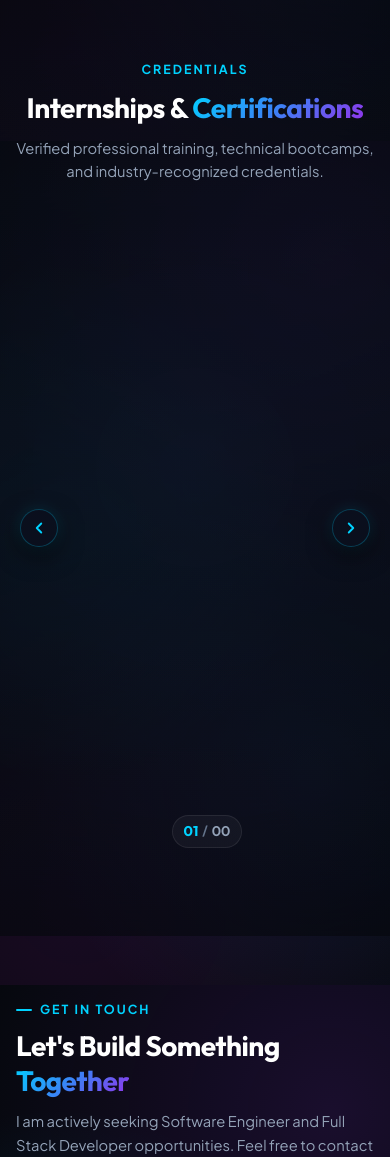
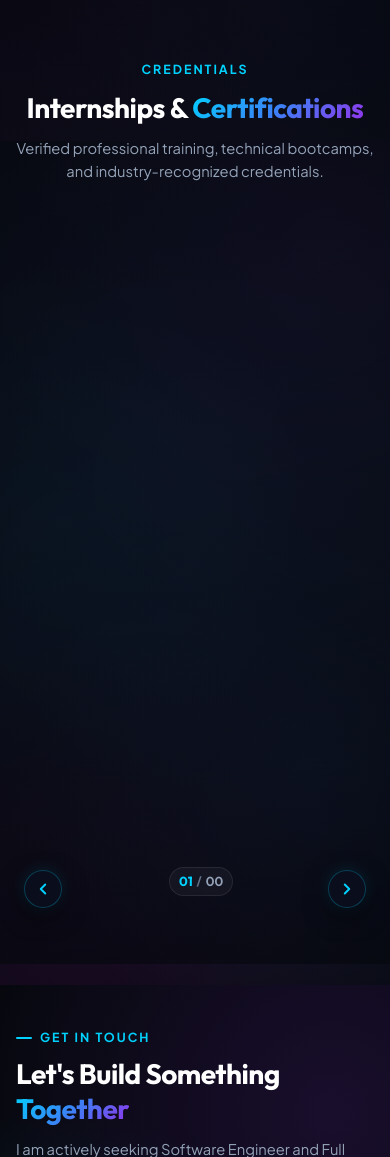
Before and after one commit to Sadhira-Amani025/portfolio, a Flask app: template templates/index.html in a window 390 px wide. Shown: the part 2391-3548 px from the top of the page. Run offline with Flask 3, Linux system fonts and the light colour scheme; the template is opened without the code that fills it, so the values that code supplies are empty.

Commit message:
Fix mobile credentials carousel card overlap and mixed text

```diff
--- a/static/css/style.css
+++ b/static/css/style.css
@@ -2034,7 +2034,7 @@ a:focus-visible, button:focus-visible, input:focus-visible, textarea:focus-visib
   height: 100%;
   display: flex;
   flex-direction: column;
-  background: linear-gradient(155deg, rgba(15, 21, 38, 0.94) 0%, rgba(9, 13, 24, 0.98) 100%);
+  background: linear-gradient(155deg, #10162a 0%, #090d1a 100%);
   border: 1px solid rgba(0, 210, 255, 0.2);
   border-radius: 22px;
   padding: clamp(1.25rem, 2.5vw, 1.75rem);
@@ -2097,6 +2097,8 @@ a:focus-visible, button:focus-visible, input:focus-visible, textarea:focus-visib
   font-weight: 700;
   letter-spacing: 0.03em;
   text-transform: uppercase;
+  flex-shrink: 0;
+  white-space: nowrap;
 }
 
 .cred-badge-pill svg {
@@ -2287,7 +2289,8 @@ a:focus-visible, button:focus-visible, input:focus-visible, textarea:focus-visib
   display: flex;
   align-items: center;
   justify-content: space-between;
-  gap: 0.75rem;
+  flex-wrap: wrap;
+  gap: 0.35rem 0.6rem;
   margin-bottom: 0.45rem;
 }
 
@@ -2296,6 +2299,7 @@ a:focus-visible, button:focus-visible, input:focus-visible, textarea:focus-visib
   align-items: center;
   gap: 0.45rem;
   min-width: 0;
+  max-width: 100%;
 }
 
 .cred-issuer-svg {
@@ -2323,6 +2327,10 @@ a:focus-visible, button:focus-visible, input:focus-visible, textarea:focus-visib
   padding: 0.15rem 0.5rem;
   border-radius: 4px;
   white-space: nowrap;
+  max-width: 170px;
+  overflow: hidden;
+  text-overflow: ellipsis;
+  flex-shrink: 0;
 }
 
 .cred-card-title {
@@ -2746,73 +2754,141 @@ a:focus-visible, button:focus-visible, input:focus-visible, textarea:focus-visib
 }
 
 @media (max-width: 768px) {
+  .cred-carousel-outer {
+    padding-bottom: 0.5rem;
+  }
+
   .cred-carousel-stage {
-    height: clamp(540px, 72vh, 600px);
+    height: 640px;
+    margin-bottom: 1.25rem;
   }
 
   .cred-3d-card {
-    width: min(440px, 86vw);
-    min-height: 480px;
+    width: min(440px, 92vw);
+    min-height: auto;
+    max-width: 440px;
+  }
+
+  /* Cleanly hide neighbor cards on mobile so they do not overlap or look mixed up */
+  .cred-3d-card.card-prev,
+  .cred-3d-card.card-next {
+    opacity: 0 !important;
+    visibility: hidden !important;
+    pointer-events: none !important;
+    filter: none !important;
   }
 
   .cred-3d-card.card-prev {
-    transform: translate3d(-54%, 0, -100px) scale(0.82) rotateY(12deg);
-    opacity: 0.45;
+    transform: translate3d(-100%, 0, -40px) scale(0.85) !important;
   }
 
   .cred-3d-card.card-next {
-    transform: translate3d(54%, 0, -100px) scale(0.82) rotateY(-12deg);
-    opacity: 0.45;
-  }
-
+    transform: translate3d(100%, 0, -40px) scale(0.85) !important;
+  }
+
+  .cred-3d-card.card-active {
+    transform: translate3d(0, 0, 0) scale(1) !important;
+    opacity: 1 !important;
+    visibility: visible !important;
+    pointer-events: auto !important;
+    z-index: 10;
+  }
+
+  /* Move arrow navigation buttons down to the bottom controls row so they never block card content */
   .cred-arrow-btn {
+    top: auto;
+    bottom: 0;
+    transform: none;
     width: 42px;
     height: 42px;
+    z-index: 25;
   }
 
   .cred-arrow-prev {
-    left: 4px;
+    left: 14px;
   }
 
   .cred-arrow-next {
-    right: 4px;
+    right: 14px;
+  }
+
+  .cred-arrow-btn:hover {
+    transform: scale(1.08);
+  }
+
+  .cred-arrow-btn:active {
+    transform: scale(0.94);
+  }
+
+  .cred-carousel-bottom {
+    margin-top: 1rem;
+    padding: 0 58px;
+    min-height: 42px;
+    gap: 1rem;
   }
 }
 
 @media (max-width: 480px) {
   .cred-carousel-stage {
-    height: 560px;
+    height: 615px;
+    margin-bottom: 1rem;
   }
 
   .cred-3d-card {
-    width: calc(100% - 44px);
+    width: 100%;
     max-width: 360px;
-    min-height: 480px;
-  }
-
-  .cred-3d-card.card-prev {
-    transform: translate3d(-68%, 0, -80px) scale(0.8) rotateY(10deg);
-    opacity: 0.35;
-  }
-
-  .cred-3d-card.card-next {
-    transform: translate3d(68%, 0, -80px) scale(0.8) rotateY(-10deg);
-    opacity: 0.35;
+    min-height: auto;
   }
 
   .cred-card-inner {
-    padding: 1.15rem;
+    padding: 1.15rem 1.05rem;
+    border-radius: 18px;
+  }
+
+  .cred-card-topbar {
+    margin-bottom: 0.85rem;
   }
 
   .cred-card-visual {
-    height: 120px;
+    height: 115px;
+    margin-bottom: 0.85rem;
   }
 
   .cred-card-title {
-    font-size: 1.1rem;
+    font-size: 1.12rem;
+    margin-bottom: 0.45rem;
   }
 
   .cred-card-desc {
+    font-size: 0.82rem;
+    line-height: 1.5;
+    margin-bottom: 0.85rem;
+  }
+
+  .cred-skills-block {
+    margin-bottom: 0.85rem;
+  }
+
+  .cred-skills-label {
+    font-size: 0.68rem;
+    margin-bottom: 0.4rem;
+  }
+
+  .cred-skills-row {
+    gap: 0.35rem;
+  }
+
+  .cred-skill-pill {
+    font-size: 0.71rem;
+    padding: 0.18rem 0.55rem;
+  }
+
+  .cred-card-actions {
+    padding-top: 0.85rem;
+  }
+
+  .btn-cred-view-cert {
+    padding: 0.55rem 1.15rem;
     font-size: 0.82rem;
   }
 
@@ -2824,6 +2900,25 @@ a:focus-visible, button:focus-visible, input:focus-visible, textarea:focus-visib
   .cred-arrow-btn svg {
     width: 18px;
     height: 18px;
+  }
+
+  .cred-arrow-prev {
+    left: 8px;
+  }
+
+  .cred-arrow-next {
+    right: 8px;
+  }
+
+  .cred-carousel-bottom {
+    padding: 0 48px;
+    gap: 0.75rem;
+    min-height: 38px;
+  }
+
+  .cred-index-indicator {
+    font-size: 0.82rem;
+    padding: 0.2rem 0.55rem;
   }
 }
 
--- a/templates/index.html
+++ b/templates/index.html
@@ -31,7 +31,7 @@
     rel="stylesheet">
 
   <!-- Main Stylesheet -->
-  <link rel="stylesheet" href="{{ url_for('static', filename='css/style.css') }}?v=8">
+  <link rel="stylesheet" href="{{ url_for('static', filename='css/style.css') }}?v=9">
 </head>
 
 <body class="page-preload">
```
